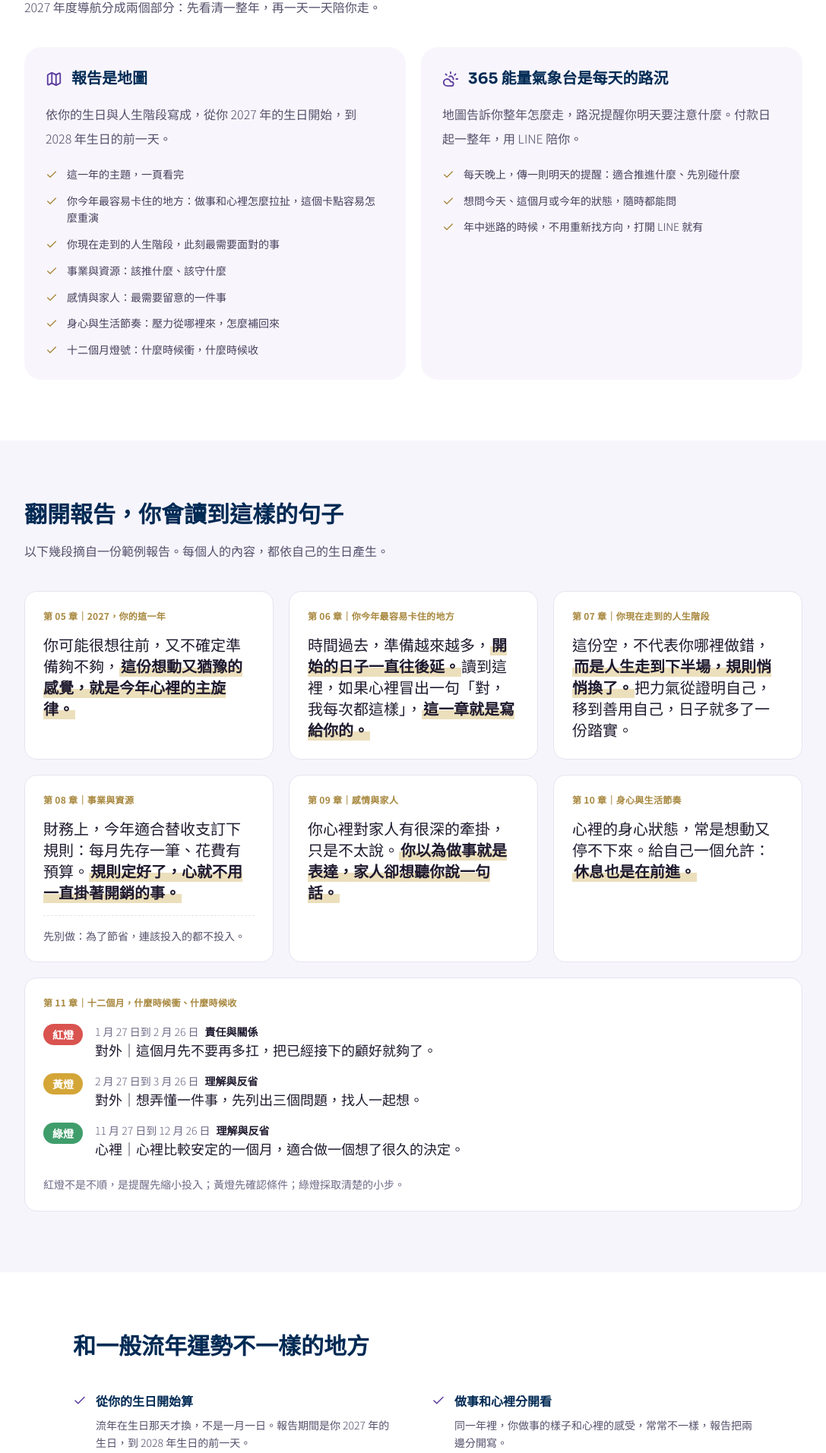
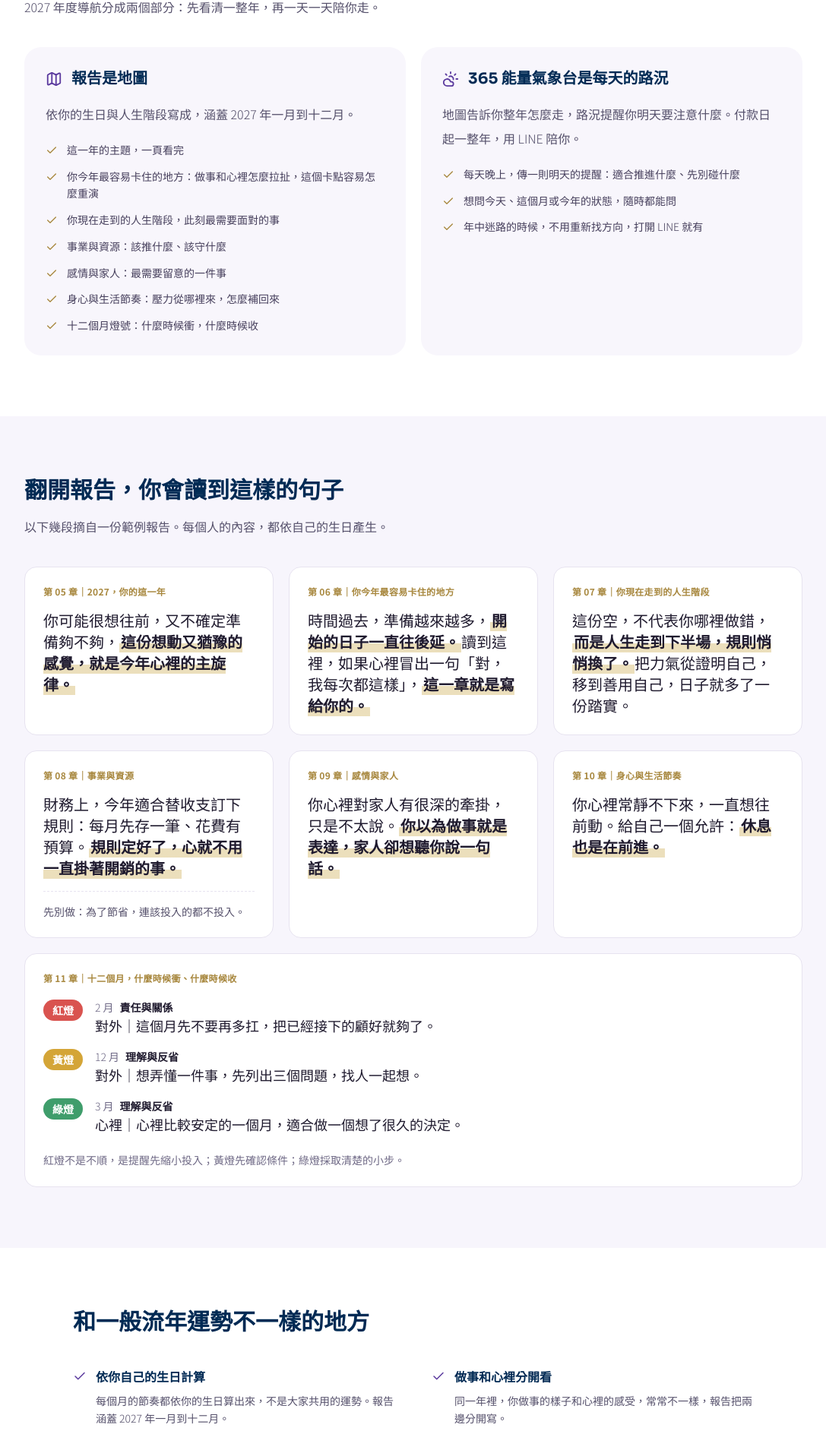
Before and after one commit to kern0907-303/erickfirm-website, a React (Vite) app: page /nas/2027 in a window 1280 px wide. Shown: the part 1598-3511 px from the top of the page at 76% size, without its empty margins (96-1183 px from the left). Built offline with nearby package versions, Linux system fonts and the light colour scheme; no server answers.

Commit message:
平衡空間：2027 年度導航改為一月到十二月的說法（銷售頁、常見問題、服務條款、隱私權），月曆摘句改用月份，範例報告依新版重做

```diff
--- a/src/content/nas2027Content.js
+++ b/src/content/nas2027Content.js
@@ -65,7 +65,7 @@ export const SOLUTION = {
     {
       icon: '🗺️',
       name: '報告是地圖',
-      body: '依你的生日與人生階段寫成，從你 2027 年的生日開始，到 2028 年生日的前一天。',
+      body: '依你的生日與人生階段寫成，涵蓋 2027 年一月到十二月。',
       items: [
         '這一年的主題，一頁看完',
         '你今年最容易卡住的地方：做事和心裡怎麼拉扯，這個卡點容易怎麼重演',
@@ -90,7 +90,7 @@ export const SOLUTION = {
 };
 
 export const DIFFERENCES = [
-  ['從你的生日開始算', '流年在生日那天才換，不是一月一日。報告期間是你 2027 年的生日，到 2028 年生日的前一天。'],
+  ['依你自己的生日計算', '每個月的節奏都依你的生日算出來，不是大家共用的運勢。報告涵蓋 2027 年一月到十二月。'],
   ['做事和心裡分開看', '同一年裡，你做事的樣子和心裡的感受，常常不一樣，報告把兩邊分開寫。'],
   ['不預測、不嚇人', '只說這一年適合做什麼、先別做什麼。怎麼選，由你決定。'],
   ['白話好讀', '數字只集中在前面三頁。後面用生活裡的例子，淺顯易懂地說給你聽，不用懂生命數字也讀得懂。'],
@@ -124,15 +124,15 @@ export const EXCERPTS = [
   },
   {
     chapter: '第 10 章｜身心與生活節奏',
-    quote: ['心裡的身心狀態，常是想動又停不下來。給自己一個允許：', '休息也是在前進。'],
+    quote: ['你心裡常靜不下來，一直想往前動。給自己一個允許：', '休息也是在前進。'],
   },
 ];
 export const EXCERPT_MONTHS = {
   chapter: '第 11 章｜十二個月，什麼時候衝、什麼時候收',
   rows: [
-    ['red', '紅燈', '1 月 27 日到 2 月 26 日', '責任與關係', '對外', '這個月先不要再多扛，把已經接下的顧好就夠了。'],
-    ['yellow', '黃燈', '2 月 27 日到 3 月 26 日', '理解與反省', '對外', '想弄懂一件事，先列出三個問題，找人一起想。'],
-    ['green', '綠燈', '11 月 27 日到 12 月 26 日', '理解與反省', '心裡', '心裡比較安定的一個月，適合做一個想了很久的決定。'],
+    ['red', '紅燈', '2 月', '責任與關係', '對外', '這個月先不要再多扛，把已經接下的顧好就夠了。'],
+    ['yellow', '黃燈', '12 月', '理解與反省', '對外', '想弄懂一件事，先列出三個問題，找人一起想。'],
+    ['green', '綠燈', '3 月', '理解與反省', '心裡', '心裡比較安定的一個月，適合做一個想了很久的決定。'],
   ],
   note: '紅燈不是不順，是提醒先縮小投入；黃燈先確認條件；綠燈採取清楚的小步。',
 };
@@ -199,7 +199,7 @@ export const FAQS = [
   ['365 能量氣象台是什麼？怎麼開始？', '它是 LINE 上的每日提醒。付款後，在同一個 LINE 官方帳號就會開始收到，不用另外下載 App。期間是付款日起一整年。'],
   ['我要提供什麼？', '陽曆生日需要填寫。陰曆生日不確定可以留空，系統會自行換算；性別可以選填。'],
   ['多久收到報告？', '付款完成後自動產生，通常幾分鐘內就會傳到你的 LINE。'],
-  ['什麼時候買比較好？', '什麼時候買都可以。報告期間固定是你 2027 年的生日，到 2028 年生日的前一天；生日之前延續的主題，報告裡也會提到。'],
+  ['什麼時候買比較好？', '什麼時候買都可以。報告固定涵蓋 2027 年一月到十二月，早一點拿到，就能早一點替這一年做安排。'],
   ['可以幫家人買嗎？', '可以。結帳時填家人的生日，報告會傳到你登入的 LINE，由你轉交。想一次買好幾份，按「加一位家人」，每多一份 NT$780，最多 5 份。'],
   ['我的生日資料怎麼處理？', '只用來產生你的報告和每日提醒，不公開，也不提供給第三方。詳細做法寫在隱私權政策。'],
   ['可以退款嗎？', '付款後 7 日內，可以透過官方 LINE 或 Email 申請全額退款，不需說明理由。'],
--- a/src/content/nasLegal.js
+++ b/src/content/nasLegal.js
@@ -20,7 +20,7 @@ const contactCard = {
 export const nasPrivacy = {
   route: '/nas/privacy',
   title: '隱私權政策',
-  lastUpdated: '2026 年 10 月 26 日',
+  lastUpdated: '2026 年 10 月 30 日',
   description: '了解平衡空間如何蒐集、使用、保存與保護你為了產生年度導航報告所提供的資料。',
   intro: '特有種商行（品牌名稱：平衡空間，以下稱「我們」）重視你的隱私。這份政策說明你購買 2027 年度導航等生命數字服務時，我們蒐集哪些資料、為什麼蒐集、怎麼保護，以及你可以怎麼處理這些資料。',
   sections: [
@@ -66,7 +66,7 @@ export const nasPrivacy = {
     { title: '七、保存期間', blocks: [
       { type: 'ul', items: [
         '訂單與付款紀錄：依稅法與商業會計法保存 5 年。',
-        '報告資料與報告 PDF：保存到報告期間結束後 12 個月，也就是你 2028 年生日後一年，方便你重新下載與我們處理售後問題。',
+        '報告資料與報告 PDF：保存到報告期間結束後 12 個月，也就是 2028 年年底，方便你重新下載與我們處理售後問題。',
         '保存期間屆滿後，我們會刪除或去識別化。你也可以要求提前刪除，但法令要求保存的帳務紀錄除外。',
       ] },
     ] },
@@ -90,7 +90,7 @@ export const nasPrivacy = {
 export const nasTerms = {
   route: '/nas/terms',
   title: '服務條款',
-  lastUpdated: '2026 年 10 月 28 日',
+  lastUpdated: '2026 年 10 月 30 日',
   description: '說明平衡空間 2027 年度導航等生命數字服務的內容、交付、付款、退款與使用條款。',
   intro: '歡迎使用平衡空間的生命數字服務，服務由特有種商行提供。完成付款即表示你已閱讀並同意以下條款，請在購買前先看完。',
   sections: [
@@ -104,7 +104,7 @@ export const nasTerms = {
         '家人加購：同一筆訂單可以替家人多買報告，每份另計，最多 5 份。家人加購只含報告，不含 365 能量氣象台與解讀；所有報告都傳到購買人登入的 LINE。',
       ] },
       { type: 'ul', items: [
-        '報告期間：從你 2027 年的生日開始，到 2028 年生日的前一天。',
+        '報告期間：2027 年 1 月 1 日到 2027 年 12 月 31 日。',
         '報告由我們的程式依生命數字計算規則自動產生，每一份都依各自的生日計算。',
         '交付方式：付款確認後自動產生，透過 LINE 官方帳號傳送報告連結給你。',
       ] },
```
Also changed, not shown: 1 other file (tests, documents, lock files or other folders).
